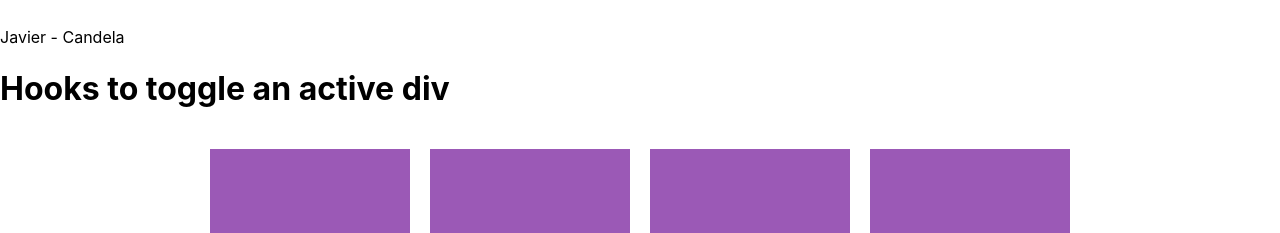
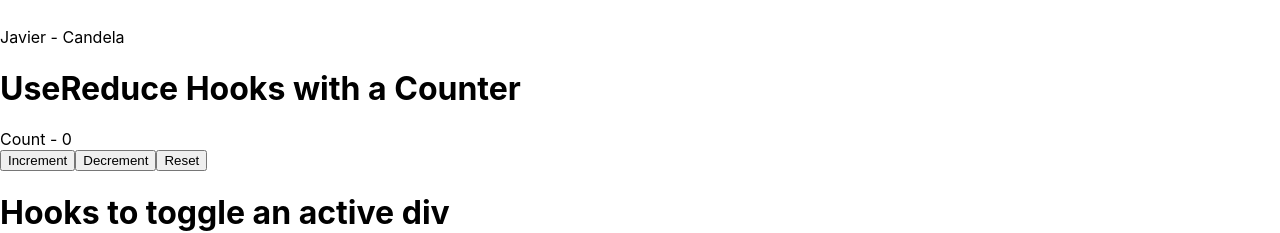
Before and after one commit to Jacanroman/React_hooks, a React (Create React App) app: page / in a window 1280 px wide. Shown: the part 1460-1693 px from the top of the page. Built offline with nearby package versions, Linux system fonts and the light colour scheme; no server answers.

Commit message:
UseReducer example

```diff
--- a/src/App.js
+++ b/src/App.js
@@ -14,6 +14,8 @@
 import DataFetching from './components/dataFecthing'
 import DataFetching2 from './components/dataFetching2';
 import ComponentC from './components/context/ComponentC';
+import UseReduceCounter from './components/useReduceCounter';
+
 
 
 export const UserContext = React.createContext()
@@ -43,6 +45,8 @@
         </ChannelContext.Provider>
       </UserContext.Provider>
 
+      <UseReduceCounter />
+
       <Toggle />
 
     </div>
--- /dev/null
+++ b/src/components/useReduceCounter.js
@@ -0,0 +1,36 @@
+import React, {useReducer} from 'react';
+
+
+const initialState = 0;
+
+const reducer = (state, action) =>{
+    switch(action){
+        case 'increment':
+            return state + 1
+        case 'decrement':
+            return state -1
+        case 'reset':
+            return initialState
+        default:
+            return state
+    }
+
+}
+
+function UseReduceCounter(){
+
+    const[count, dispatch] = useReducer(reducer, initialState);
+
+    return(
+        <div>
+            <h1>UseReduce Hooks with a Counter</h1>
+            <div>Count - {count}</div>
+            <button onClick={()=> dispatch('increment')}>Increment</button>
+            <button onClick={()=>dispatch('decrement')}>Decrement</button>
+            <button onClick={()=>dispatch('reset')}>Reset</button>
+        </div>
+    )
+}
+
+
+export default UseReduceCounter;
```
